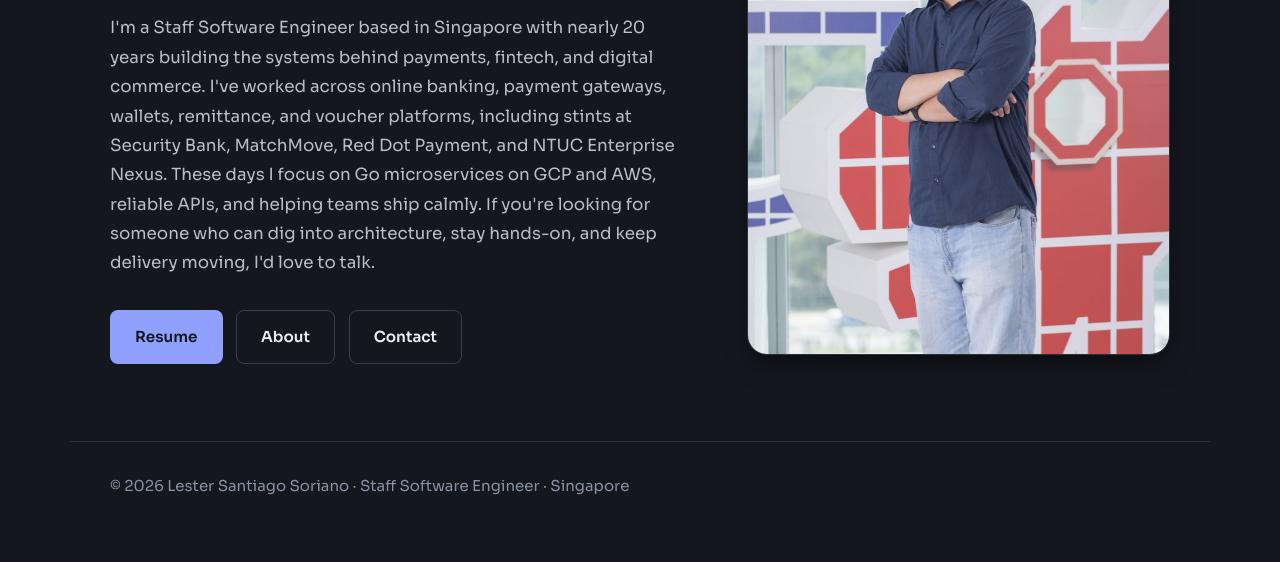
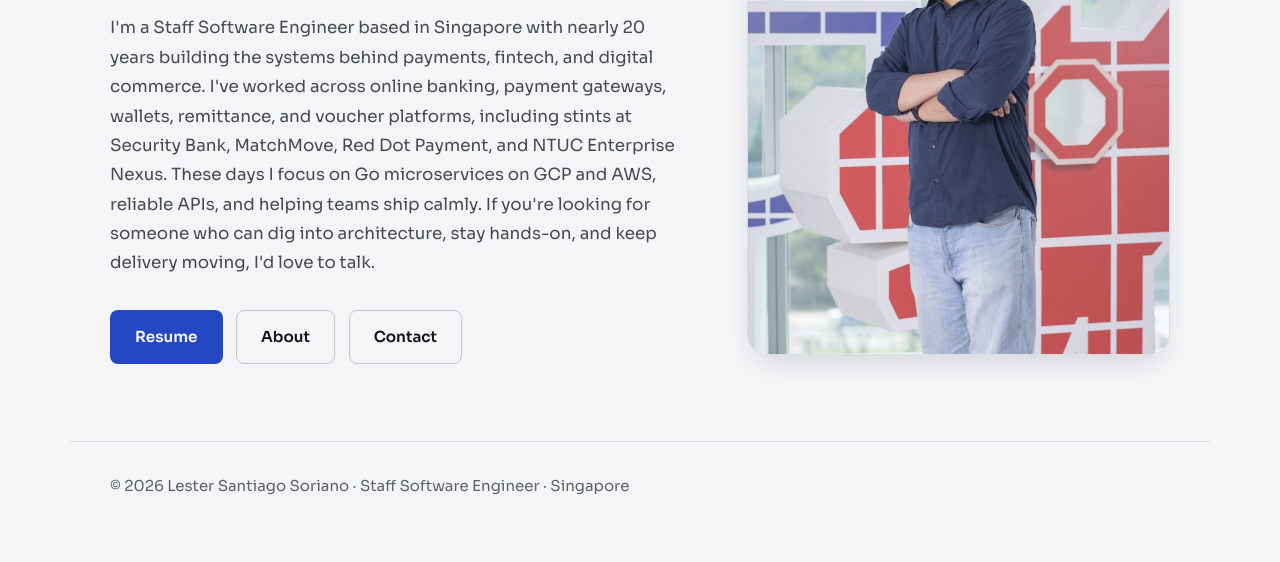
Before and after one commit to frozentech03/frozentech03.github.io, a plain HTML site: page index.html in a window 1280 px wide. Shown: the part 328-890 px from the top of the page. Drawn offline with Linux system fonts and the dark colour scheme.

Commit message:
Disable automatic dark mode; site always renders light
Per earlier direction in this project, the site is light-only. The
prefers-color-scheme dark block from the last redesign pass is removed
from active use; the verified dark token values are kept as a commented
reference in case dark mode is reintroduced later behind an explicit
toggle rather than following the system setting.

Co-Authored-By: Claude Sonnet 5 <noreply@anthropic.com>
Claude-Session: https://claude.ai/code/session_01LGjmCcctRMSsVN1cNvSdXx

```diff
--- a/styles.css
+++ b/styles.css
@@ -55,8 +55,11 @@
   --header-h: 4.25rem;
 }
 
-@media (prefers-color-scheme: dark) {
-  :root {
+/* Dark mode is disabled on purpose: the site defaults to light regardless
+   of the visitor's system setting. The verified dark token set below is kept
+   for reference if dark mode is reintroduced later (e.g. behind an explicit
+   toggle rather than prefers-color-scheme).
+:root.dark-reference-only {
   --bg: #14171e;
   --surface: #1b1f27;
   --surface-alt: #232833;
@@ -79,7 +82,7 @@
   --shadow-sm: 0 1px 2px rgba(0, 0, 0, 0.5), 0 1px 1px rgba(0, 0, 0, 0.4);
   --shadow-md: 0 12px 28px -8px rgba(0, 0, 0, 0.6);
 }
-}
+*/
 
 /* ---------- Reset ---------- */
 *,
```
Lines whose indentation alone changed are shown as unchanged.
